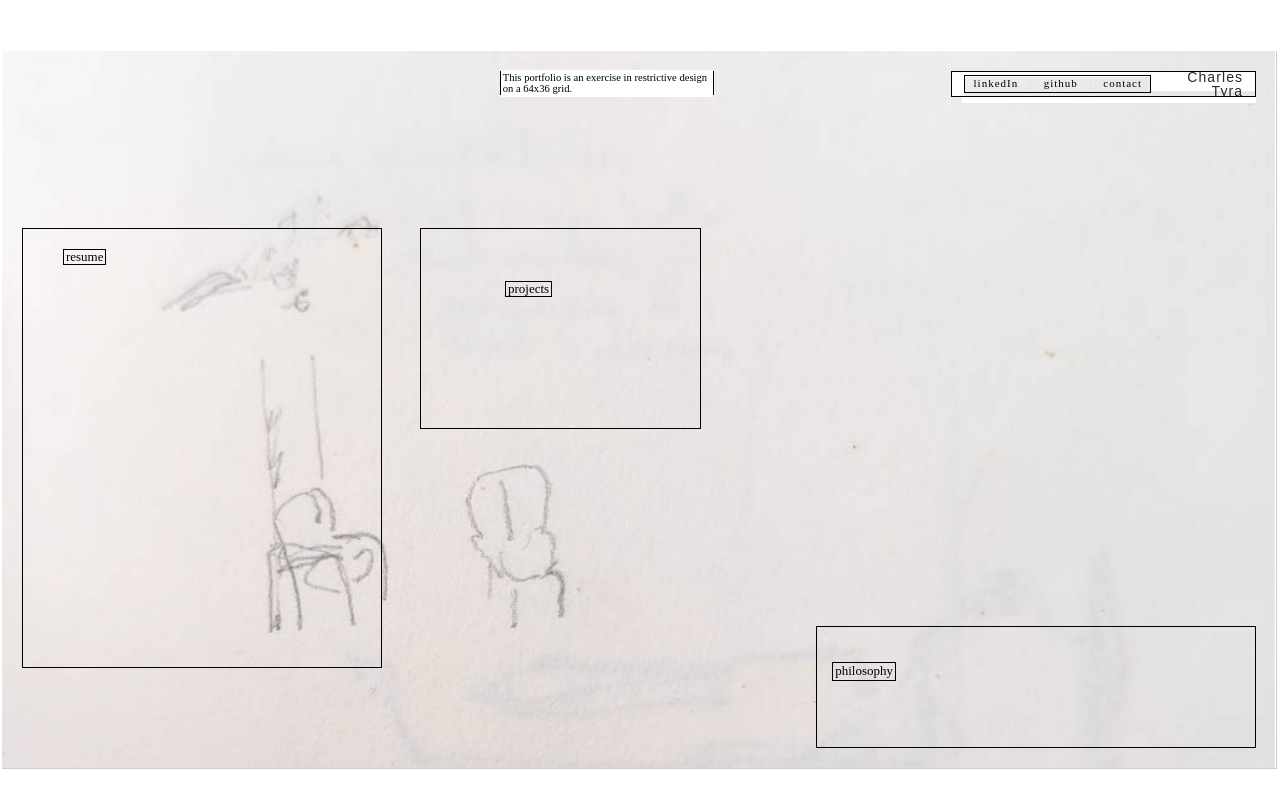
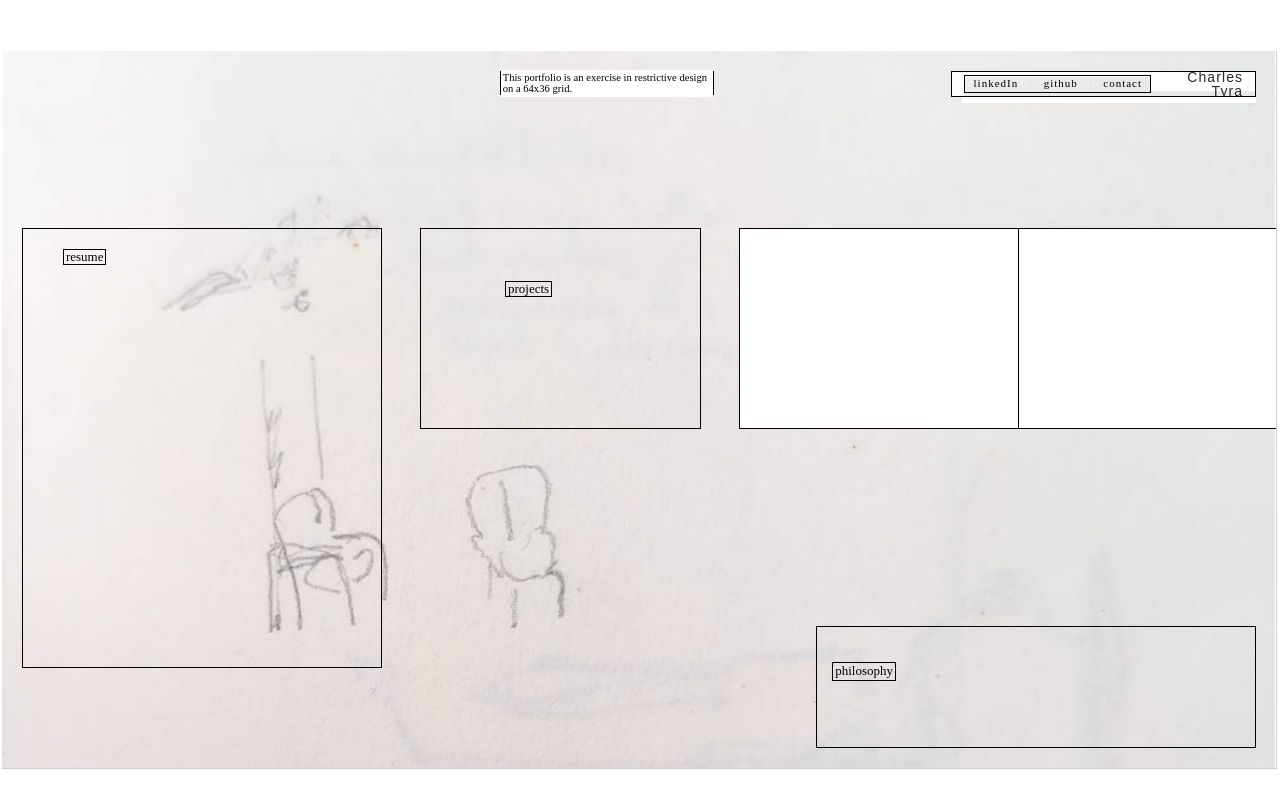
Before and after one commit to charles-tyra/portfolio, a React (Create React App) app: page / in a window 1280 px wide. Shown: the top 808 px of the page. Built offline with nearby package versions, Linux system fonts and the light colour scheme; a web font is replaced by a local one.

Commit message:
Placeholder Project CSS

```diff
--- a/src/App.css
+++ b/src/App.css
@@ -184,6 +184,32 @@ table {
   object-fit: contain;
 }
 
+#placeholder2 {
+  position: absolute;
+
+  margin-top: calc(500% / 36);
+  margin-left: calc(5100% / 64);
+
+  width: calc(1400% / 64);
+  height: calc(1000% / 36);
+
+  background-color: white;
+  border: 1px solid black;
+}
+
+#placeholder3 {
+  position: absolute;
+
+  margin-top: calc(500% / 36);
+  margin-left: calc(3700% / 64);
+
+  width: calc(1400% / 64);
+  height: calc(1000% / 36);
+
+  background-color: white;
+  border: 1px solid black;
+}
+
 #statement-container {
   position: absolute;
   display: flex;
--- a/src/App.js
+++ b/src/App.js
@@ -57,6 +57,9 @@ function App() {
           <Hoverable iD={'resume-div'} textBox={'resume'}/> {/*corresponding image: iMG={resumeImg} */}
           <Hoverable iD={'projects-div'} textBox={'projects'}/> {/*corresponding image: iMG={resumeImg} */}
           <Hoverable iD={'philosophy-div'} textBox={'philosophy'} />
+
+          <div id='placeholder2' />
+          <div id='placeholder3' />
         </div>
       </div>
 
--- a/src/components/Hoverable/ProjectsDiv/index.js
+++ b/src/components/Hoverable/ProjectsDiv/index.js
@@ -9,7 +9,9 @@ function ProjectsDiv() {
    let [project, setProject] = useState('TRIPIT');
 
    return (
-      <SaharaDiv />
+      <>
+         <SaharaDiv />
+      </>
    )
 }
 
```
